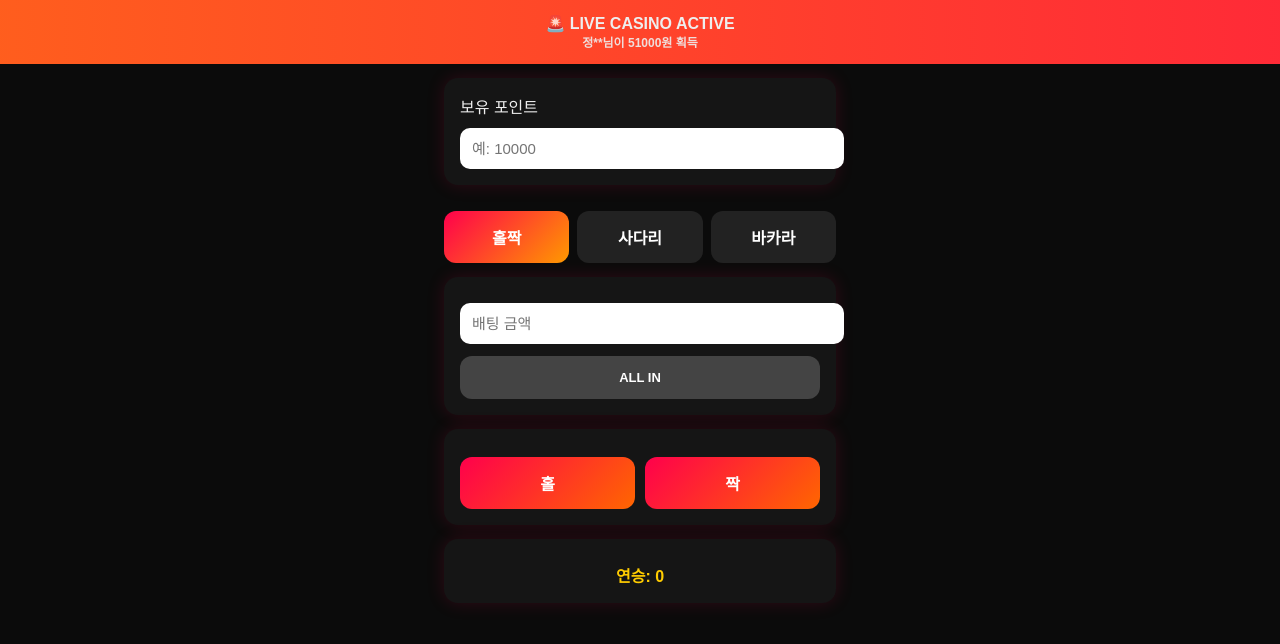
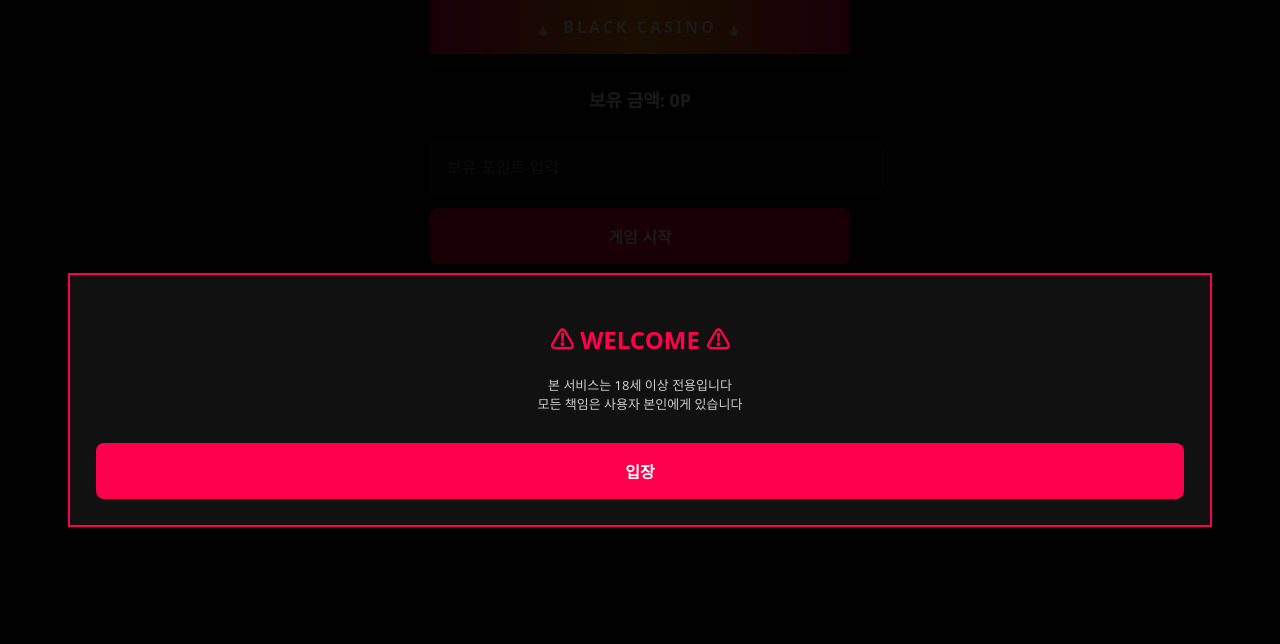
Before and after one commit to cqnoxzp/odd-even-site2, a plain HTML site: page index.html in a window 1280 px wide. Drawn offline with Linux system fonts and the light colour scheme.

Commit message:
Update index.html

```diff
--- a/index.html
+++ b/index.html
@@ -1,240 +1,172 @@
 <!DOCTYPE html>
 <html lang="ko">
 <head>
-<meta charset="UTF-8">
-<meta name="viewport" content="width=device-width, initial-scale=1.0">
-<title>BLACK CHIP CASINO</title>
+<meta charset="UTF-8" />
+<meta name="viewport" content="width=device-width, initial-scale=1.0"/>
+<title>BLACK CASINO</title>
 
 <style>
 body {
   margin: 0;
   background: #0b0b0b;
-  font-family: 'Pretendard', sans-serif;
-  color: #eee;
+  color: #fff;
+  font-family: Pretendard, system-ui, sans-serif;
+  display: flex;
+  justify-content: center;
 }
 
-.container {
+.app {
+  width: 100%;
   max-width: 420px;
-  margin: auto;
-  padding-bottom: 120px;
 }
 
-.banner {
-  background: linear-gradient(270deg,#ff004c,#ff9900,#ff004c);
-  background-size: 600% 600%;
-  animation: bannerMove 6s infinite linear;
+/* 상단 배너 */
+.header {
+  background: linear-gradient(90deg, #ff004c, #ff9900, #ff004c);
   text-align: center;
-  padding: 14px;
-  font-weight: 800;
+  padding: 16px;
+  font-weight: 900;
+  letter-spacing: 3px;
+  font-size: 16px;
 }
 
-@keyframes bannerMove {
-  0% {background-position:0%}
-  100% {background-position:100%}
+/* 가짜 당첨 알림 */
+.fake-win {
+  background: #111;
+  text-align: center;
+  font-size: 13px;
+  padding: 8px;
+  color: #ffcc00;
 }
 
-.fake-win {
-  font-size: 12px;
-  opacity: 0.9;
+/* 잔액 */
+.balance {
+  text-align: center;
+  margin: 16px 0;
+  font-size: 18px;
+  font-weight: bold;
 }
 
-.card {
-  background: #151515;
-  border-radius: 14px;
+/* 공통 입력/버튼 */
+input, .btn {
+  width: 100%;
   padding: 16px;
-  margin: 14px;
-  box-shadow: 0 0 18px rgba(255,0,80,0.15);
+  margin-top: 14px;
+  font-size: 16px;
+  border-radius: 8px;
 }
 
 input {
-  width: 100%;
-  padding: 12px;
-  border-radius: 10px;
-  border: none;
-  margin-top: 10px;
-  font-size: 15px;
+  background: #111;
+  color: #fff;
+  border: 1px solid #333;
 }
 
-button {
-  width: 100%;
-  padding: 14px;
-  margin-top: 12px;
+.btn {
+  background: #ff004c;
   border: none;
-  border-radius: 12px;
-  font-size: 16px;
-  font-weight: 700;
-  background: linear-gradient(135deg,#ff004c,#ff6600);
+  font-weight: 800;
   color: #fff;
 }
 
-.tabs {
+/* 홀짝 버튼 */
+.choice {
   display: flex;
-  gap: 8px;
-  margin: 14px;
+  gap: 12px;
+  margin-top: 14px;
+}
+.choice button {
+  flex: 1;
+  padding: 16px;
+  font-size: 17px;
+  font-weight: 800;
+  background: #111;
+  border: 1px solid #ff004c;
+  color: #fff;
+  border-radius: 8px;
+}
+.choice button.active {
+  background: #ff004c;
 }
 
-.tab-btn {
-  flex: 1;
-  background: #222;
+/* 연승 */
+.streak {
+  text-align: center;
+  margin-top: 12px;
+  font-size: 15px;
+  font-weight: bold;
+  color: #ffcc00;
 }
 
-.tab-btn.active {
-  background: linear-gradient(135deg,#ff004c,#ff9900);
-}
-
-.choice {
-  display: flex;
-  gap: 10px;
-}
-
-.choice button {
-  flex: 1;
-}
-
+/* 로그 */
 .log {
+  margin: 16px;
+  background: #111;
+  padding: 12px;
   max-height: 180px;
   overflow-y: auto;
   font-size: 13px;
-  opacity: 0.9;
+}
+.log div {
+  margin-bottom: 6px;
+  color: #ccc;
 }
 
-.streak {
-  color: #ffcc00;
-  font-weight: 700;
-  margin-top: 8px;
+/* 팝업 */
+.popup {
+  position: fixed;
+  inset: 0;
+  background: rgba(0,0,0,0.9);
+  display: flex;
+  align-items: center;
+  justify-content: center;
+  z-index: 999;
+}
+.popup-box {
+  background: #111;
+  border: 2px solid #ff004c;
+  padding: 26px;
   text-align: center;
+  width: 85%;
 }
-
-.allin {
-  background: #444;
+.popup-box h2 {
+  color: #ff004c;
+}
+.popup-box p {
   font-size: 13px;
+  color: #ccc;
+  margin: 16px 0;
 }
 </style>
 </head>
 
 <body>
 
-<div class="banner">
-  🚨 LIVE CASINO ACTIVE
-  <div class="fake-win" id="fakeWin"></div>
+<!-- 환영 팝업 -->
+<div class="popup" id="popup">
+  <div class="popup-box">
+    <h2>⚠ WELCOME ⚠</h2>
+    <p>본 서비스는 18세 이상 전용입니다<br>모든 책임은 사용자 본인에게 있습니다</p>
+    <button class="btn" onclick="start()">입장</button>
+  </div>
 </div>
 
-<div class="container">
+<div class="app">
+  <div class="header">🔥 BLACK CASINO 🔥</div>
+  <div class="fake-win" id="fakeWin"></div>
 
-  <div class="card">
-    <div>보유 포인트</div>
-    <input type="number" id="moneyInput" placeholder="예: 10000">
+  <div class="balance">보유 금액: <span id="money">0</span>P</div>
+
+  <!-- 초기 자금 입력 -->
+  <div id="setup">
+    <input id="startMoney" type="number" placeholder="보유 포인트 입력">
+    <button class="btn" onclick="setMoney()">게임 시작</button>
   </div>
 
-  <div class="tabs">
-    <button class="tab-btn active" onclick="selectGame('odd')">홀짝</button>
-    <button class="tab-btn" onclick="selectGame('ladder')">사다리</button>
-    <button class="tab-btn" onclick="selectGame('baccarat')">바카라</button>
-  </div>
+  <!-- 게임 -->
+  <div id="game" style="display:none">
+    <input id="bet" type="number" placeholder="배팅 금액">
 
-  <div class="card">
-    <input type="number" id="betInput" placeholder="배팅 금액">
-    <button class="allin" onclick="allIn()">ALL IN</button>
-  </div>
-
-  <!-- 홀짝 -->
-  <div class="card game" id="odd">
     <div class="choice">
-      <button onclick="playOddEven('홀')">홀</button>
-      <button onclick="playOddEven('짝')">짝</button>
-    </div>
-  </div>
-
-  <!-- 사다리 -->
-  <div class="card game" id="ladder" style="display:none">
-    <button onclick="playLadder('좌')">좌</button>
-    <button onclick="playLadder('우')">우</button>
-  </div>
-
-  <!-- 바카라 -->
-  <div class="card game" id="baccarat" style="display:none">
-    <button onclick="playBaccarat()">바카라 결과 보기</button>
-  </div>
-
-  <div class="card">
-    <div class="streak" id="streak">연승: 0</div>
-    <div class="log" id="log"></div>
-  </div>
-
-</div>
-
-<script>
-let money = 0;
-let streak = 0;
-let currentGame = 'odd';
-
-function selectGame(game) {
-  currentGame = game;
-  document.querySelectorAll('.game').forEach(g => g.style.display='none');
-  document.getElementById(game).style.display = 'block';
-  document.querySelectorAll('.tab-btn').forEach(b => b.classList.remove('active'));
-  event.target.classList.add('active');
-}
-
-function allIn() {
-  document.getElementById('betInput').value = money;
-}
-
-function checkBet() {
-  const bet = Number(betInput.value);
-  if (bet <= 0 || bet > money) {
-    alert('배팅 금액 오류');
-    return false;
-  }
-  return bet;
-}
-
-function win(bet, resultText) {
-  money += bet;
-  streak++;
-  update(resultText + ' ✅');
-}
-
-function lose(bet, resultText) {
-  money -= bet;
-  streak = 0;
-  update(resultText + ' ❌');
-}
-
-function update(text) {
-  streakEl.textContent = '연승: ' + streak;
-  log.innerHTML = `<div>${text}</div>` + log.innerHTML;
-}
-
-function playOddEven(choice) {
-  money = Number(moneyInput.value);
-  const bet = checkBet(); if(!bet) return;
-  const result = Math.random() > 0.5 ? '홀' : '짝';
-  result === choice ? win(bet,`홀짝 결과: ${result}`) : lose(bet,`홀짝 결과: ${result}`);
-  moneyInput.value = money;
-}
-
-function playLadder(choice) {
-  money = Number(moneyInput.value);
-  const bet = checkBet(); if(!bet) return;
-  const result = Math.random() > 0.5 ? '좌' : '우';
-  result === choice ? win(bet,`사다리 결과: ${result}`) : lose(bet,`사다리 결과: ${result}`);
-  moneyInput.value = money;
-}
-
-function playBaccarat() {
-  money = Number(moneyInput.value);
-  const bet = checkBet(); if(!bet) return;
-  const winLose = Math.random() > 0.5;
-  winLose ? win(bet,'바카라 승') : lose(bet,'바카라 패');
-  moneyInput.value = money;
-}
-
-const fakeNames = ['김**','이**','박**','최**','정**'];
-setInterval(()=>{
-  fakeWin.textContent = `${fakeNames[Math.floor(Math.random()*5)]}님이 ${(Math.floor(Math.random()*50)+10)*1000}원 획득`;
-},2500);
-</script>
-
-</body>
-</html>
+      <button onclick="pick('홀', this)">홀</button>
+      <button onclick="pick('짝', this)">짝</but
```
